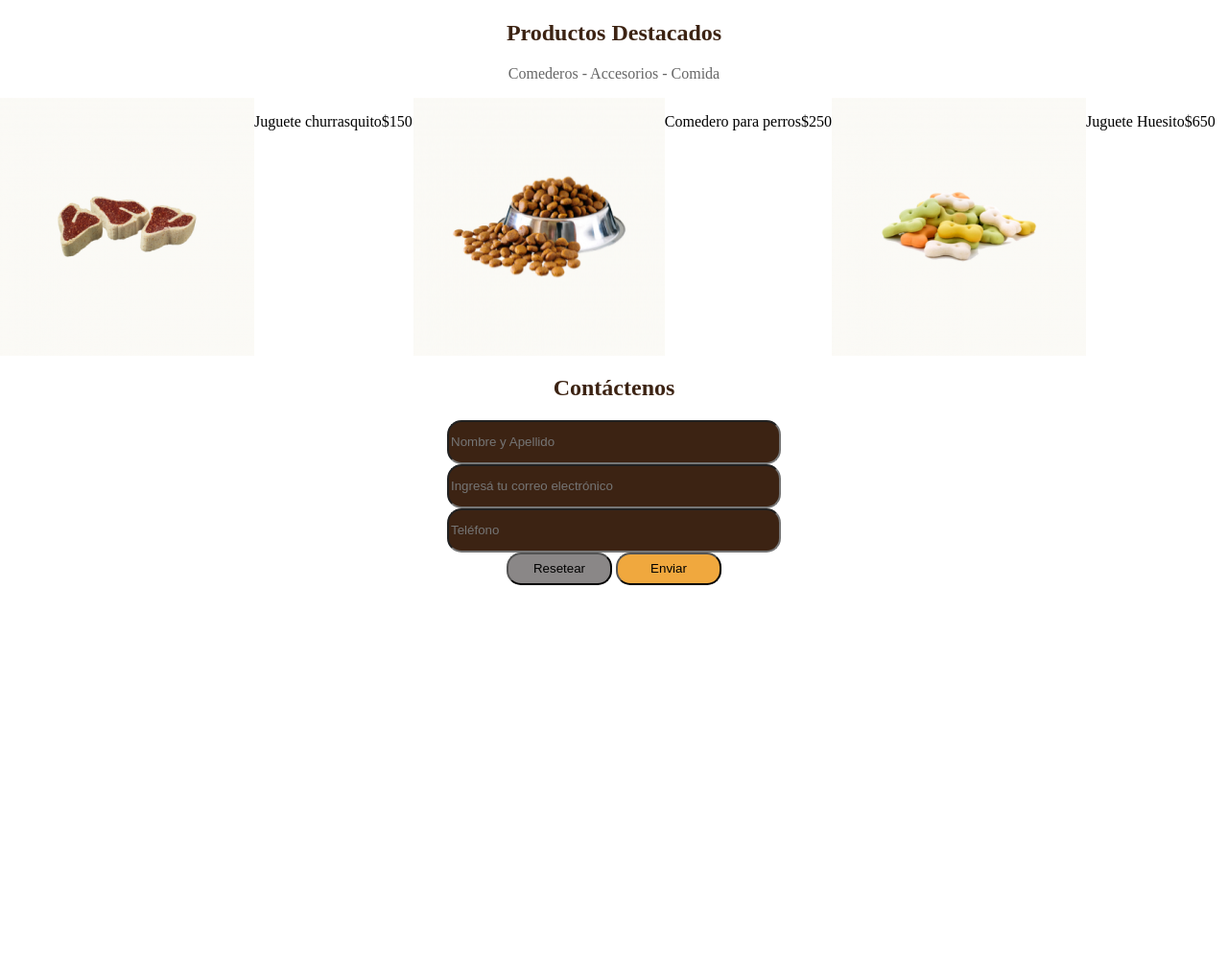
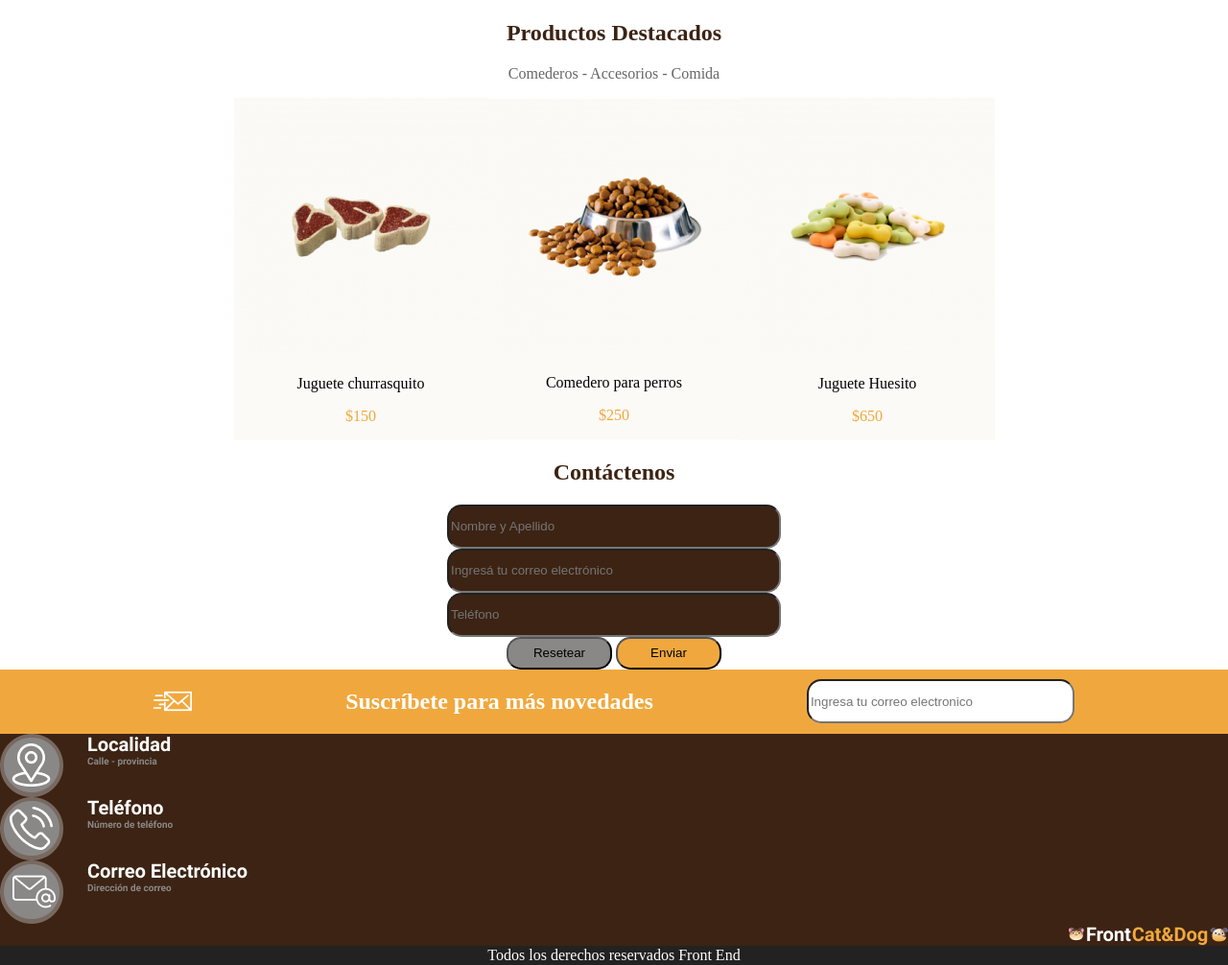
Before and after one commit to santiagoduranaguirre/frontCatDog, a plain HTML site: page index.html in a window 1280 px wide. Shown: the part 634-1640 px from the top of the page at 96% size. Before the commit the page ends 1244 px from the top, so only its background shows below. Drawn offline with Linux system fonts and the light colour scheme.

Commit message:
Agregando los ultimos detalles, se agrega el footer con sus respectivas imagenes y se añaden las imagenes necesarias

```diff
--- a/index.html
+++ b/index.html
@@ -27,16 +27,23 @@
             <h2 style="color: #3C2313;">Productos Destacados</h2>
             <p style="color: #666666;">Comederos    -   Accesorios    -    Comida</p>
         </article>
-        <article style="display: flex;">
-            <img src="./img/churrasquito.png" alt="Churrasquito">
+
+        <article style="display: flex; align-items: center; justify-content: center;" align="center">
+            <section style="flex-direction: column; background-color: #FBFAF6;">
+                <img src="./img/churrasquito.png" alt="Churrasquito" />
                 <p>Juguete churrasquito</p>
-                <p>$150</p>
-            <img src="./img/comedero.png" alt="Comedero">
+                <p style="color: #F0A83E;">$150</p>
+            </section>
+            <section style="flex-direction: column; background-color: #FBFAF6;">
+                <img src="./img/comedero.png" alt="Comedero" />
                 <p>Comedero para perros</p>
-                <p>$250</p>
-            <img src="./img/Huesito.png" alt="Huesito">
+                <p  style="color: #F0A83E;">$250</p>
+            </section>
+            <section style="flex-direction: column; background-color: #FBFAF6;">
+                <img src="./img/Huesito.png" alt="Huesito" />
                 <p>Juguete Huesito</p>
-                <p>$650</p>
+                <p  style="color: #F0A83E;">$650</p>
+            </section>
         </article>
 
         <article align="center">
@@ -50,6 +57,24 @@
             <button style="background-color: #F0A83E; border-radius: 15px; width: 110px; height: 34px;">Enviar</button>
         </article>
 
+        <article>
+            <div style="background-color: #F0A83E; color: #FFFFFF; display: flex; align-items: center; justify-content: space-evenly;">
+                <img src="./img/Group (1).png" alt="correo">
+                <h2>Suscríbete para más novedades</h2>
+                <input type="text" style="background-color: #FFFFFF; border-radius: 15px; width: 271px; height: 40px;" placeholder="Ingresa tu correo electronico">
+            </div>
+            <div style="background-color: #3C2313; display: flex; flex-direction: column;">
+                <img src="./img/Location.png" alt="Location" width="179px" height="66px">
+                <img src="./img/Phone.png" alt="Phone" width="181px" height="66px">
+                <img src="./img/Correo.png" alt="Correo" width="259px" height="66px">
+                <div style="display: flex; align-self: flex-end; align-items: center;">
+                    <img src="./img/Logo (1).png" alt="">
+                </div>
+            </div>
+            <div style="display: flex; background-color: #222222; color: #FFFFFF; align-items: center; justify-content: center; height: 20px;"><p>Todos los derechos reservados Front End</p>
+            </div>
+        </article>
+
     </main>
 
 </body>
```
Also changed, not shown: img/Correo.png (added), img/Group (1).png (added), img/Location.png (added), img/Logo (1).png (added), img/Phone.png (added).
